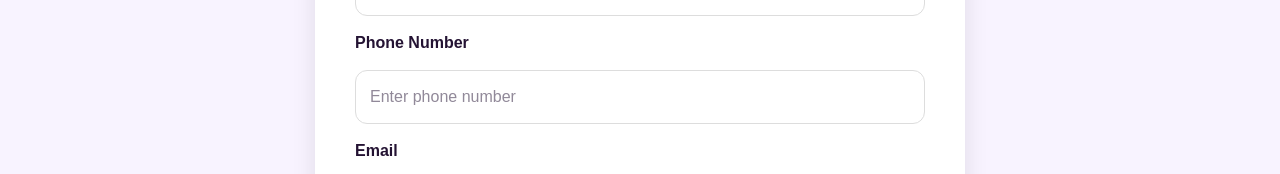
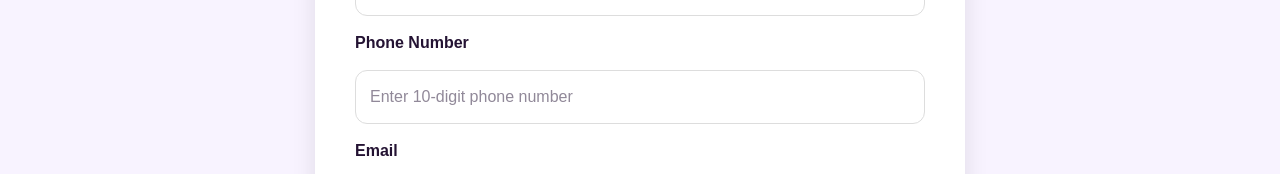
Before and after one commit to smera0609/clinicflow, a React app in the folder frontend/: page /book in a window 1280 px wide. Shown: the part 479-653 px from the top of the page. Built offline with nearby package versions, Linux system fonts and the light colour scheme; the HTML template or start-up script is replaced by a standard one.

Commit message:
Add frontend form validation

```diff
--- a/frontend/src/pages/BookAppointment.jsx
+++ b/frontend/src/pages/BookAppointment.jsx
@@ -2,7 +2,6 @@ import { useState } from "react";
 import Footer from "../components/Footer";
 
 function BookAppointment() {
-
   const [appointmentData, setAppointmentData] = useState({
     name: "",
     phone: "",
@@ -22,14 +21,24 @@ function BookAppointment() {
   async function handleSubmit(e) {
     e.preventDefault();
 
+    const phoneRegex = /^[0-9]{10}$/;
+
+    if (!phoneRegex.test(appointmentData.phone)) {
+      alert("Phone number must contain exactly 10 digits.");
+      return;
+    }
+
     try {
-    const response = await fetch("https://clinicflow-s4ob.onrender.com/api/appointments", {
+      const response = await fetch(
+        "https://clinicflow-s4ob.onrender.com/api/appointments",
+        {
           method: "POST",
           headers: {
             "Content-Type": "application/json"
           },
           body: JSON.stringify(appointmentData)
-    });
+        }
+      );
 
       const data = await response.json();
 
@@ -47,7 +56,6 @@ function BookAppointment() {
       } else {
         alert(data.error || "Something went wrong. Please try again.");
       }
-
     } catch (error) {
       console.log("Error booking appointment:", error);
       alert("Backend is not running or connection failed.");
@@ -75,16 +83,19 @@ function BookAppointment() {
           placeholder="Enter your name"
           value={appointmentData.name}
           onChange={handleChange}
+          required
         />
 
         <label>Phone Number</label>
 
         <input
-          type="text"
+          type="tel"
           name="phone"
-          placeholder="Enter phone number"
+          placeholder="Enter 10-digit phone number"
           value={appointmentData.phone}
           onChange={handleChange}
+          maxLength="10"
+          required
         />
 
         <label>Email</label>
@@ -103,17 +114,13 @@ function BookAppointment() {
           name="service"
           value={appointmentData.service}
           onChange={handleChange}
+          required
         >
           <option value="">Choose Service</option>
-
           <option>General Consultation</option>
-
           <option>Dental Checkup</option>
-
           <option>Career Counseling</option>
-
           <option>Physiotherapy</option>
-
         </select>
 
         <label>Select Date</label>
@@ -123,6 +130,7 @@ function BookAppointment() {
           name="date"
           value={appointmentData.date}
           onChange={handleChange}
+          required
         />
 
         <label>Select Time</label>
@@ -132,6 +140,7 @@ function BookAppointment() {
           name="time"
           value={appointmentData.time}
           onChange={handleChange}
+          required
         />
 
         <button type="submit" className="primary-btn">
--- a/frontend/src/pages/Contact.jsx
+++ b/frontend/src/pages/Contact.jsx
@@ -19,14 +19,24 @@ function Contact() {
   async function handleSubmit(e) {
     e.preventDefault();
 
+    const phoneRegex = /^[0-9]{10}$/;
+
+    if (!phoneRegex.test(formData.phone)) {
+      alert("Phone number must contain exactly 10 digits.");
+      return;
+    }
+
     try {
-    const response = await fetch("https://clinicflow-s4ob.onrender.com/api/contact", {
+      const response = await fetch(
+        "https://clinicflow-s4ob.onrender.com/api/contact",
+        {
           method: "POST",
           headers: {
             "Content-Type": "application/json"
           },
           body: JSON.stringify(formData)
-    });
+        }
+      );
 
       const data = await response.json();
 
@@ -52,7 +62,9 @@ function Contact() {
   return (
     <div className="contact-page">
 
-      <h1 className="contact-heading">Contact Us</h1>
+      <h1 className="contact-heading">
+        Contact Us
+      </h1>
 
       <p className="contact-subtitle">
         Submit your inquiry and our team will follow up with you.
@@ -61,38 +73,47 @@ function Contact() {
       <form className="contact-form" onSubmit={handleSubmit}>
 
         <label>Name</label>
+
         <input
           type="text"
           name="name"
           placeholder="Enter your name"
           value={formData.name}
           onChange={handleChange}
+          required
         />
 
         <label>Phone</label>
+
         <input
-          type="text"
+          type="tel"
           name="phone"
-          placeholder="Enter your phone number"
+          placeholder="Enter 10-digit phone number"
           value={formData.phone}
           onChange={handleChange}
+          maxLength="10"
+          required
         />
 
         <label>Email</label>
+
         <input
           type="email"
           name="email"
           placeholder="Enter your email"
           value={formData.email}
           onChange={handleChange}
+          required
         />
 
         <label>Message</label>
+
         <textarea
           name="message"
           placeholder="Enter your message"
           value={formData.message}
           onChange={handleChange}
+          required
         ></textarea>
 
         <button type="submit" className="primary-btn">
```
Lines whose indentation alone changed are shown as unchanged.
